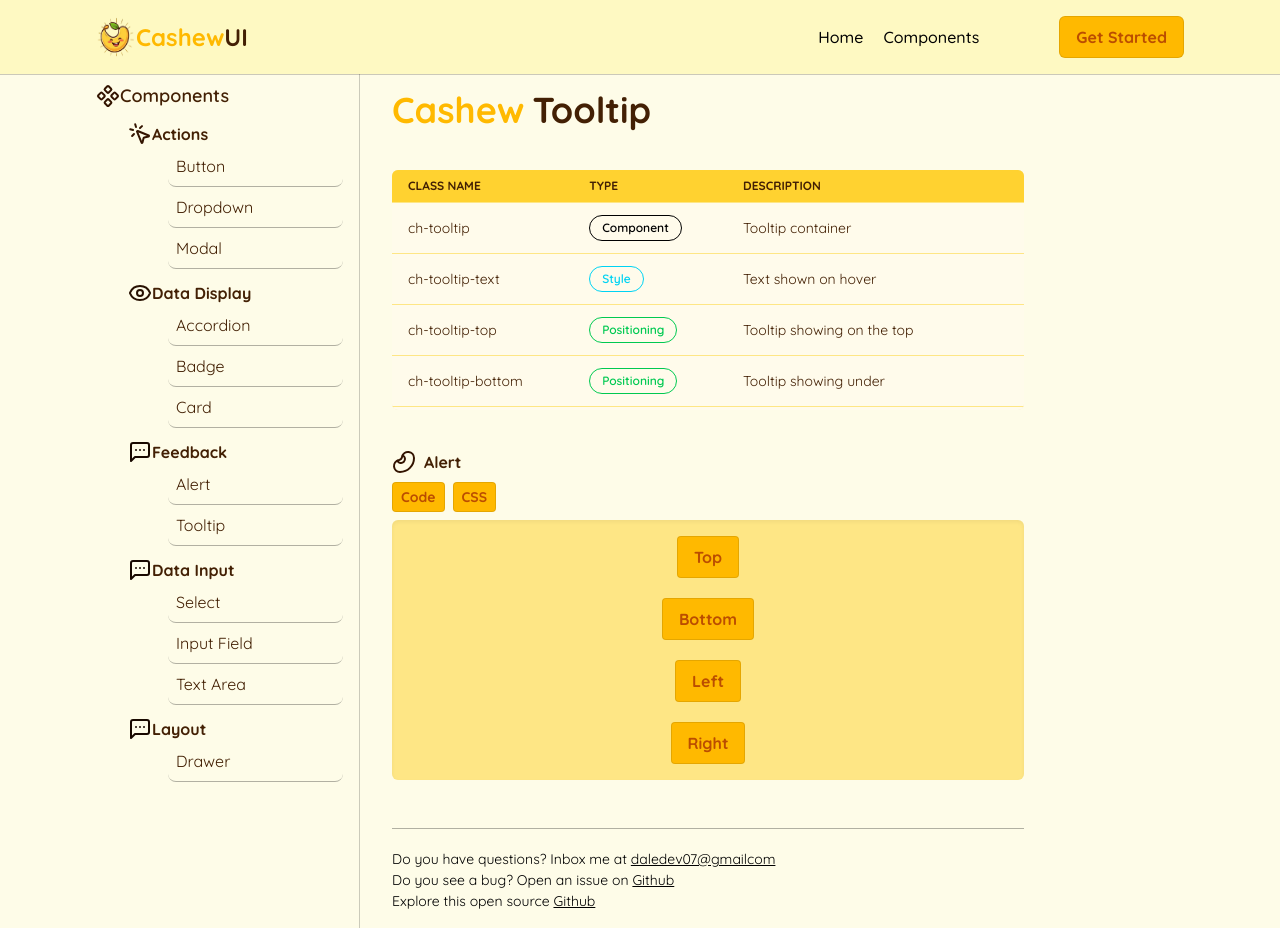
After one commit to DaleStack/CashewUI, a Django app: page /docs/components/tooltip/ in a window 1280 px wide. The commit adds this page. Run offline with Django 5.2, Linux system fonts and the light colour scheme; some libraries are stand-ins or nearby versions.

Commit message:
Added tooltip page

```diff
--- a/documentation/templates/documentation/const/sidebar.html
+++ b/documentation/templates/documentation/const/sidebar.html
@@ -52,10 +52,8 @@
             <a class="px-2 py-2 rounded-lg hover:bg-yellow-600 hover:text-white duration-500 border-b border-black/30 hover:border-none" href="{% url 'alert_view' %}">
                 Alert
             </a>
-            <a class="px-2 py-2 rounded-lg hover:bg-yellow-600 hover:text-white duration-500 border-b border-black/30 hover:border-none" href="">
-                Toast
-            </a>
-            <a class="px-2 py-2 rounded-lg hover:bg-yellow-600 hover:text-white duration-500 border-b border-black/30 hover:border-none" href="">
+
+            <a class="px-2 py-2 rounded-lg hover:bg-yellow-600 hover:text-white duration-500 border-b border-black/30 hover:border-none" href="{% url 'tooltip_view' %}">
                 Tooltip
             </a>
         </div>
--- /dev/null
+++ b/documentation/templates/documentation/pages/tooltip.html
@@ -0,0 +1,244 @@
+{% extends "documentation/base.html" %}
+{% load static %}
+{% block content %}
+<div class="px-4 md:pr-20 lg:pr-40 xl:pr-60">
+    <div>
+        <!-- TITLE -->
+        <div class="mb-10 flex flex-wrap items-center gap-2">
+            <p class="text-3xl sm:text-4xl font-bold text-amber-400">Cashew</p>
+            <p class="text-3xl sm:text-4xl font-bold text-yellow-950">Tooltip</p>
+        </div>
+
+        <!-- TABLE -->
+        <div class="overflow-x-auto max-h-60 bg-amber-100 shadow-inner rounded-md mb-10">
+            <table class="w-full text-left text-sm text-yellow-950 min-w-[600px]">
+                <thead class="bg-amber-300 font-bold uppercase text-xs text-yellow-950">
+                    <tr>
+                        <th class="px-4 py-2">Class name</th>
+                        <th class="px-4 py-2">Type</th>
+                        <th class="px-4 py-2">Description</th>
+                    </tr>
+                </thead>
+                <tbody class="bg-amber-50">
+                    <tr class="border-t border-amber-200">
+                        <td class="px-4 py-3">ch-tooltip</td>
+                        <td class="px-4 py-3"><span class="ch-badge-outline">Component</span></td>
+                        <td class="px-4 py-3">Tooltip container</td>
+                    </tr>
+                </tbody>
+
+                <tbody class="bg-amber-50">
+                    <tr class="border-t border-amber-200">
+                        <td class="px-4 py-3">ch-tooltip-text</td>
+                        <td class="px-4 py-3"><span class="ch-badge-info-outline">Style</span></td>
+                        <td class="px-4 py-3">Text shown on hover</td>
+                    </tr>
+                </tbody>
+
+                <tbody class="bg-amber-50">
+                    <tr class="border-t border-amber-200">
+                        <td class="px-4 py-3">ch-tooltip-top</td>
+                        <td class="px-4 py-3"><span class="ch-badge-ok-outline">Positioning</span></td>
+                        <td class="px-4 py-3">Tooltip showing on the top</td>
+                    </tr>
+                </tbody>
+
+                <tbody class="bg-amber-50">
+                    <tr class="border-t border-amber-200">
+                        <td class="px-4 py-3">ch-tooltip-bottom</td>
+                        <td class="px-4 py-3"><span class="ch-badge-ok-outline">Positioning</span></td>
+                        <td class="px-4 py-3">Tooltip showing under</td>
+                    </tr>
+                </tbody>
+
+                <tbody class="bg-amber-50">
+                    <tr class="border-t border-amber-200">
+                        <td class="px-4 py-3">ch-tooltip-left</td>
+                        <td class="px-4 py-3"><span class="ch-badge-ok-outline">Positioning</span></td>
+                        <td class="px-4 py-3">Tooltip showing on the left side</td>
+                    </tr>
+                </tbody>
+
+                <tbody class="bg-amber-50">
+                    <tr class="border-t border-amber-200">
+                        <td class="px-4 py-3">ch-tooltip-right</td>
+                        <td class="px-4 py-3"><span class="ch-badge-ok-outline">Positioning</span></td>
+                        <td class="px-4 py-3">Tooltip showing on the right side</td>
+                    </tr>
+                </tbody>
+
+
+            </table>
+        </div>
+
+        <!-- DEFAULT TOOLTIP -->
+        <div class="mb-12">
+            <div class="flex items-center gap-2 flex-wrap">
+                <img src="{% static 'documentation/images/Cashew.svg' %}" alt="Cashew" class="w-6 h-6">
+                <p class="font-bold text-yellow-950">Alert</p>
+            </div>
+            <div class="my-2 flex flex-wrap gap-2">
+                <button class="cursor-pointer ch-btn ch-btn-sm ch-btn-warm" onclick="toggleTooltipPreview()">Code</button>
+                <button class="cursor-pointer ch-btn ch-btn-sm ch-btn-warm" onclick="showTooltipCSS()">CSS</button>
+            </div>
+
+            <div id="tooltipPreviewArea" class="bg-amber-200 shadow-inner text-white p-4 rounded-md flex flex-col items-center justify-center space-y-5">
+                <div class="ch-tooltip ch-tooltip-top">
+                    <button class="ch-btn ch-btn-warm">Top</button>
+                    <span class="ch-tooltip-text">Tooltip on top</span>
+                </div>
+
+                <div class="ch-tooltip ch-tooltip-bottom">
+                    <button class="ch-btn ch-btn-warm">Bottom</button>
+                    <span class="ch-tooltip-text">Tooltip on bottom</span>
+                </div>
+
+                <div class="ch-tooltip ch-tooltip-left">
+                    <button class="ch-btn ch-btn-warm">Left</button>
+                    <span class="ch-tooltip-text">Tooltip on left</span>
+                </div>
+
+                <div class="ch-tooltip ch-tooltip-right">
+                    <button class="ch-btn ch-btn-warm">Right</button>
+                    <span class="ch-tooltip-text">Tooltip on right</span>
+                </div>
+
+
+            </div>
+        </div>
+
+
+    </div>
+
+    <div>
+        {% include 'documentation/const/footer.html' %}
+    </div>
+</div>
+
+
+<!-- JavaScript -->
+<script>
+let showingTooltipCode = false;
+let showingTooltipCSS = false;
+
+function toggleTooltipPreview() {
+  const preview = document.getElementById("tooltipPreviewArea");
+
+  if (!showingTooltipCode) {
+    preview.innerHTML = `
+      <pre class="bg-gray-800 text-green-200 w-full rounded-md max-h-60 overflow-y-auto p-4 text-sm"><code>
+&lt;div class="ch-tooltip ch-tooltip-top"&gt;
+    &lt;button class="ch-btn ch-btn-warm"&gt;Top&lt;/button&gt;
+    &lt;span class="ch-tooltip-text"&gt;Tooltip on top&lt;/span&gt;
+&lt;/div&gt;
+
+&lt;div class="ch-tooltip ch-tooltip-bottom"&gt;
+    &lt;button class="ch-btn ch-btn-warm"&gt;Bottom&lt;/button&gt;
+    &lt;span class="ch-tooltip-text"&gt;Tooltip on bottom&lt;/span&gt;
+&lt;/div&gt;
+
+&lt;div class="ch-tooltip ch-tooltip-left"&gt;
+    &lt;button class="ch-btn ch-btn-warm"&gt;Left&lt;/button&gt;
+    &lt;span class="ch-tooltip-text"&gt;Tooltip on left&lt;/span&gt;
+&lt;/div&gt;
+
+&lt;div class="ch-tooltip ch-tooltip-right"&gt;
+    &lt;button class="ch-btn ch-btn-warm"&gt;Right&lt;/button&gt;
+    &lt;span class="ch-tooltip-text"&gt;Tooltip on right&lt;/span&gt;
+&lt;/div&gt;
+      </code></pre>
+    `;
+    showingTooltipCode = true;
+    showingTooltipCSS = false;
+  } else {
+    preview.innerHTML = `
+                <div class="ch-tooltip ch-tooltip-top">
+                    <button class="ch-btn ch-btn-warm">Top</button>
+                    <span class="ch-tooltip-text">Tooltip on top</span>
+                </div>
+
+                <div class="ch-tooltip ch-tooltip-bottom">
+                    <button class="ch-btn ch-btn-warm">Bottom</button>
+                    <span class="ch-tooltip-text">Tooltip on bottom</span>
+                </div>
+
+                <div class="ch-tooltip ch-tooltip-left">
+                    <button class="ch-btn ch-btn-warm">Left</button>
+                    <span class="ch-tooltip-text">Tooltip on left</span>
+                </div>
+
+                <div class="ch-tooltip ch-tooltip-right">
+                    <button class="ch-btn ch-btn-warm">Right</button>
+                    <span class="ch-tooltip-text">Tooltip on right</span>
+                </div>
+    `;
+    showingTooltipCode = false;
+  }
+}
+
+function showTooltipCSS() {
+  const preview = document.getElementById("tooltipPreviewArea");
+
+  if (!showingTooltipCSS) {
+    preview.innerHTML = `
+      <pre class="bg-gray-800 text-blue-200 w-full rounded-md max-h-60 overflow-y-auto p-4 text-sm"><code>
+.ch-tooltip {
+  @apply relative inline-block cursor-pointer;
+}
+
+.ch-tooltip-text {
+  @apply absolute hidden text-xs bg-black text-white px-2 py-1 rounded shadow whitespace-nowrap z-10;
+}
+
+.ch-tooltip-top .ch-tooltip-text {
+  @apply bottom-full left-1/2 -translate-x-1/2 mb-2;
+}
+
+.ch-tooltip-bottom .ch-tooltip-text {
+  @apply top-full left-1/2 -translate-x-1/2 mt-2;
+}
+
+.ch-tooltip-left .ch-tooltip-text {
+  @apply top-1/2 right-full -translate-y-1/2 mr-2;
+}
+
+.ch-tooltip-right .ch-tooltip-text {
+  @apply top-1/2 left-full -translate-y-1/2 ml-2;
+}
+
+.ch-tooltip:hover .ch-tooltip-text {
+  @apply block;
+}
+      </code></pre>
+    `;
+    showingTooltipCSS = true;
+    showingTooltipCode = false;
+  } else {
+    preview.innerHTML = `
+                <div class="ch-tooltip ch-tooltip-top">
+                    <button class="ch-btn ch-btn-warm">Top</button>
+                    <span class="ch-tooltip-text">Tooltip on top</span>
+                </div>
+
+                <div class="ch-tooltip ch-tooltip-bottom">
+                    <button class="ch-btn ch-btn-warm">Bottom</button>
+                    <span class="ch-tooltip-text">Tooltip on bottom</span>
+                </div>
+
+                <div class="ch-tooltip ch-tooltip-left">
+                    <button class="ch-btn ch-btn-warm">Left</button>
+                    <span class="ch-tooltip-text">Tooltip on left</span>
+                </div>
+
+                <div class="ch-tooltip ch-tooltip-right">
+                    <button class="ch-btn ch-btn-warm">Right</button>
+                    <span class="ch-tooltip-text">Tooltip on right</span>
+                </div>
+    `;
+    showingTooltipCSS = false;
+  }
+}
+
+</script>
+
+{% endblock %}
--- a/documentation/urls.py
+++ b/documentation/urls.py
@@ -1,5 +1,5 @@
 from django.urls import path
-from .views import components_view, button_view, dropdown_view, modal_view, accordion_view, badge_view, card_view, alert_view
+from .views import components_view, button_view, dropdown_view, modal_view, accordion_view, badge_view, card_view, alert_view, tooltip_view
 
 urlpatterns = [
     path('components/', components_view, name='components_view'),
@@ -10,4 +10,5 @@ urlpatterns = [
     path('components/badge/', badge_view, name='badge_view'),
     path('components/card/', card_view, name='card_view'),
     path('components/alert/', alert_view, name='alert_view'),
+    path('components/tooltip/', tooltip_view, name='tooltip_view'),
 ]
--- a/documentation/views.py
+++ b/documentation/views.py
@@ -35,3 +35,7 @@ def card_view(request):
 #ALERT COMPONENT
 def alert_view(request):
     return render(request, 'documentation/pages/alert.html')
+
+#TOOLTIP COMPONENT
+def tooltip_view(request):
+    return render(request, 'documentation/pages/tooltip.html')
--- a/theme/static/css/dist/styles.css
+++ b/theme/static/css/dist/styles.css
@@ -1730,6 +1730,57 @@
     background-color: var(--color-red-300);
     color: var(--color-red-700);
   }
+  .ch-tooltip {
+    position: relative;
+    display: inline-block;
+    cursor: pointer;
+  }
+  .ch-tooltip-text {
+    position: absolute;
+    z-index: 10;
+    display: none;
+    border-radius: 0.25rem;
+    background-color: var(--color-black);
+    padding-inline: calc(var(--spacing) * 2);
+    padding-block: calc(var(--spacing) * 1);
+    font-size: var(--text-xs);
+    line-height: var(--tw-leading, var(--text-xs--line-height));
+    white-space: nowrap;
+    color: var(--color-white);
+    --tw-shadow: 0 1px 3px 0 var(--tw-shadow-color, rgb(0 0 0 / 0.1)), 0 1px 2px -1px var(--tw-shadow-color, rgb(0 0 0 / 0.1));
+    box-shadow: var(--tw-inset-shadow), var(--tw-inset-ring-shadow), var(--tw-ring-offset-shadow), var(--tw-ring-shadow), var(--tw-shadow);
+  }
+  .ch-tooltip-top .ch-tooltip-text {
+    bottom: 100%;
+    left: calc(1/2 * 100%);
+    margin-bottom: calc(var(--spacing) * 2);
+    --tw-translate-x: calc(calc(1/2 * 100%) * -1);
+    translate: var(--tw-translate-x) var(--tw-translate-y);
+  }
+  .ch-tooltip-bottom .ch-tooltip-text {
+    top: 100%;
+    left: calc(1/2 * 100%);
+    margin-top: calc(var(--spacing) * 2);
+    --tw-translate-x: calc(calc(1/2 * 100%) * -1);
+    translate: var(--tw-translate-x) var(--tw-translate-y);
+  }
+  .ch-tooltip-left .ch-tooltip-text {
+    top: calc(1/2 * 100%);
+    right: 100%;
+    margin-right: calc(var(--spacing) * 2);
+    --tw-translate-y: calc(calc(1/2 * 100%) * -1);
+    translate: var(--tw-translate-x) var(--tw-translate-y);
+  }
+  .ch-tooltip-right .ch-tooltip-text {
+    top: calc(1/2 * 100%);
+    left: 100%;
+    margin-left: calc(var(--spacing) * 2);
+    --tw-translate-y: calc(calc(1/2 * 100%) * -1);
+    translate: var(--tw-translate-x) var(--tw-translate-y);
+  }
+  .ch-tooltip:hover .ch-tooltip-text {
+    display: block;
+  }
 }
 @property --tw-translate-x {
   syntax: "*";
```
Also changed, not shown: theme/static_src/src/styles.css (+35 -0 lines).
